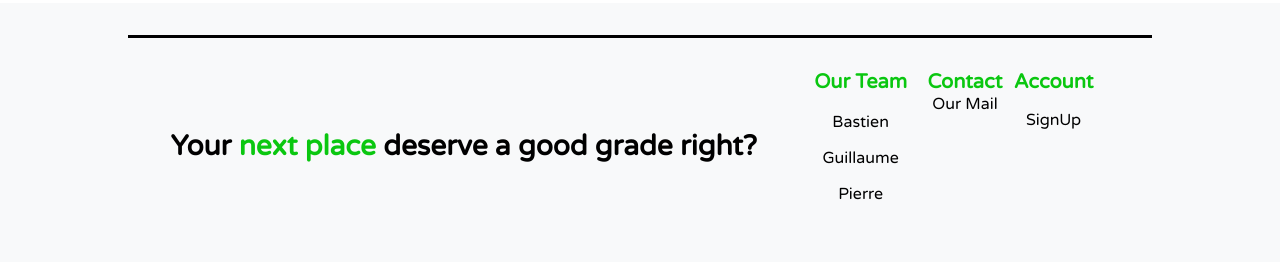
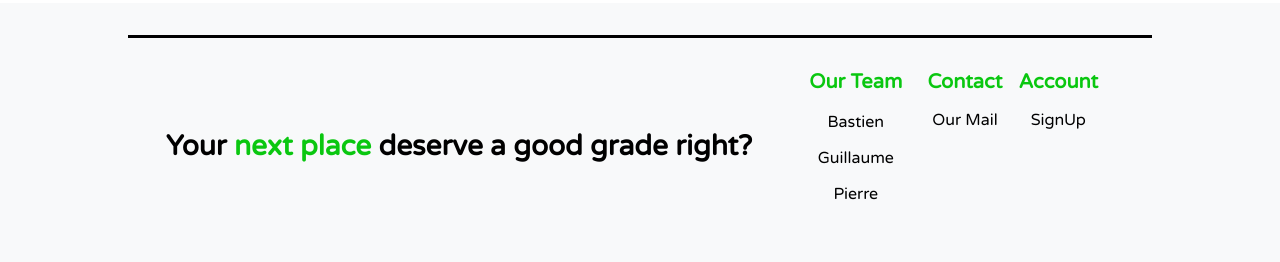
Before and after one commit to PierreSARAZIN1/Frontend-ExpatriRate, a React (Create React App) app: page / in a window 1280 px wide. Shown: the part 797-1059 px from the top of the page. Built offline with nearby package versions, Linux system fonts and the light colour scheme; no server answers.

Commit message:
changed style on our contact's footer

```diff
--- a/src/components/Footer/style.css
+++ b/src/components/Footer/style.css
@@ -61,7 +61,12 @@ footer span {
 .account-footer > h4 {
     padding-bottom: 1rem;
 }
-
+.Contact {
+    padding: 0 1rem;
+}
+.Contact h4 {
+    padding-bottom: 1rem;
+}
 #container-footer {
     display: flex;
     justify-content: space-around;
@@ -72,7 +77,7 @@ footer span {
 
 
 #mail-adress {
-    padding: 1rem;
+  padding-top: 20px;
 }
 
 @media (max-width: 500px){
```
